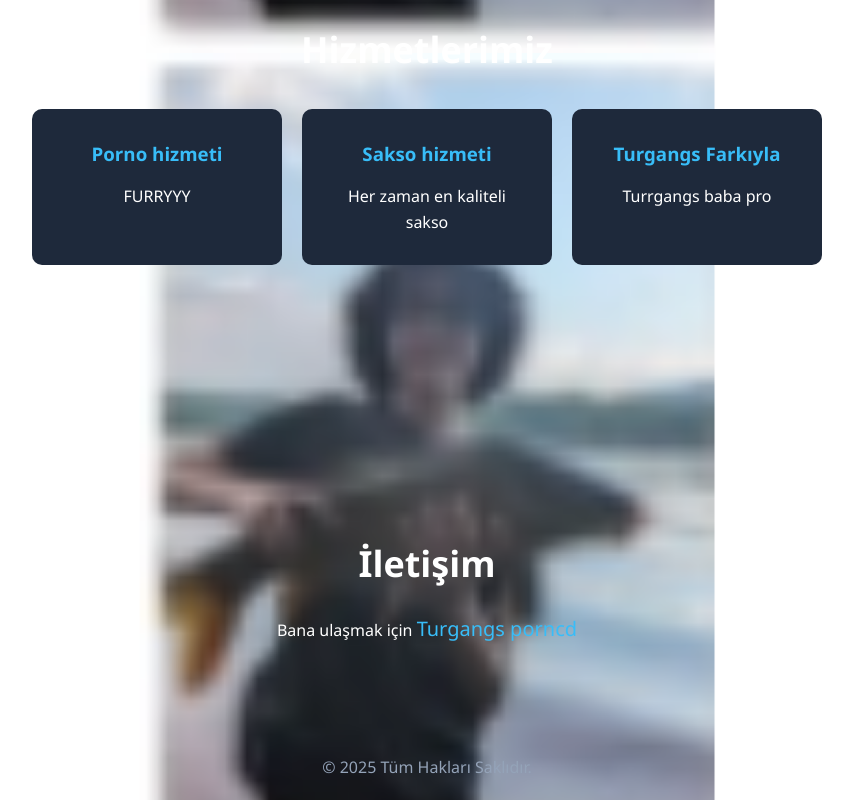
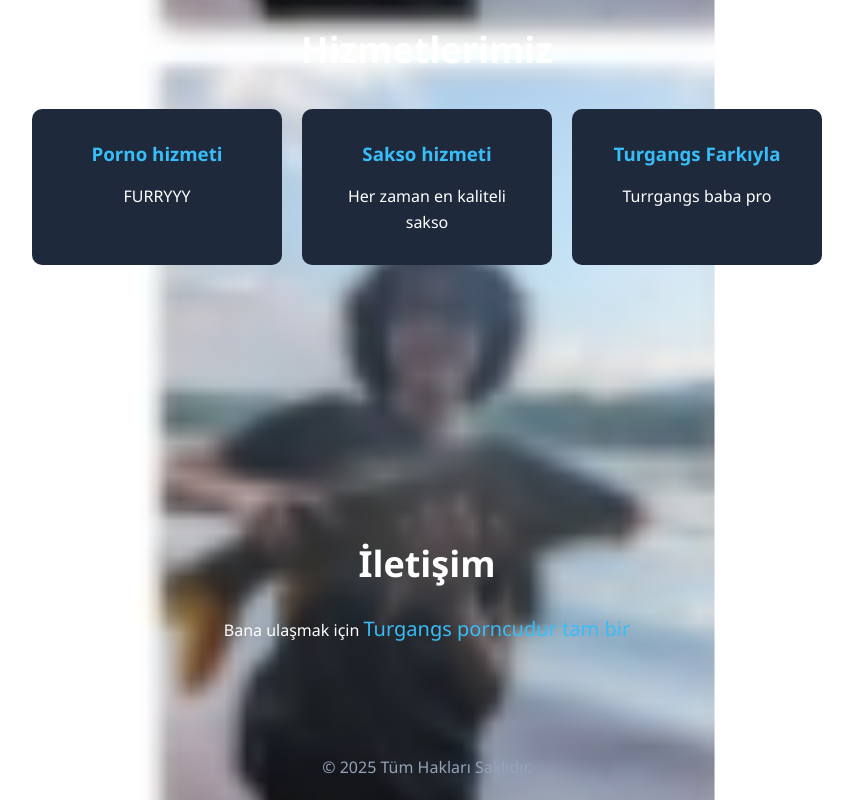
Before and after one commit to Emirbabass/site, a plain HTML site: page index.html in a window 1280 px wide. Shown: the part 747-1547 px from the top of the page, without its empty margins (213-1066 px from the left). Drawn offline with Linux system fonts and the light colour scheme.

Commit message:
Update index.html

```diff
--- a/index.html
+++ b/index.html
@@ -43,7 +43,7 @@
 
   <section id="iletisim" class="contact" style="margin-top:150px;">
     <h2>İletişim</h2>
-    <p>Bana ulaşmak için <a href="mailto:ornek@mail.com">Turgangs porncd</a></p>
+    <p>Bana ulaşmak için <a href="mailto:ornek@mail.com">Turgangs porncudur tam bir </a></p>
   </section>
 
   <footer>
```
